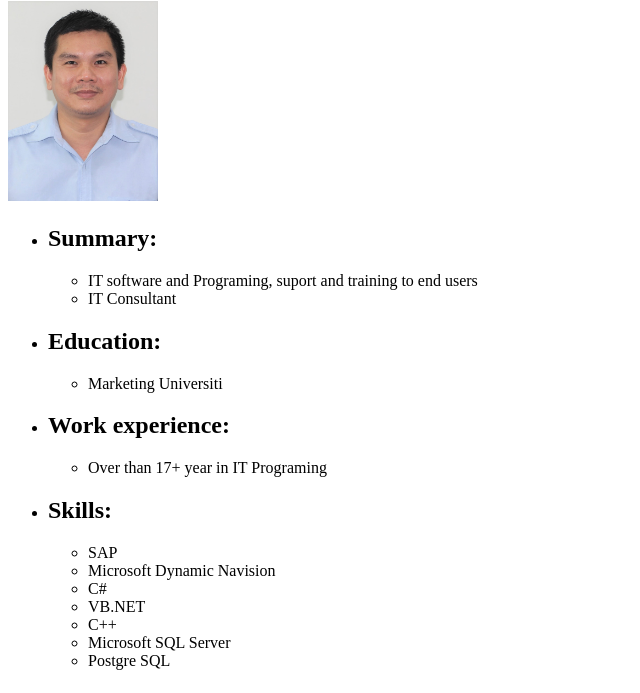
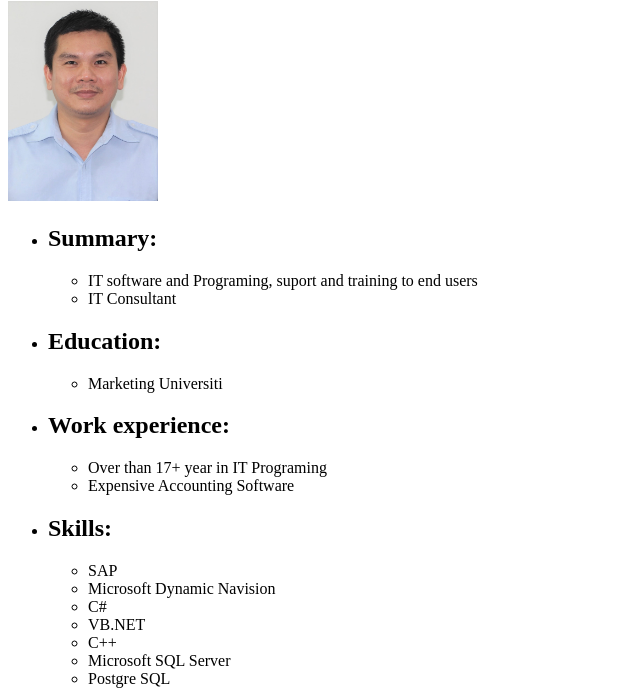
Before and after one commit to qtrung2006/Me-Profile, a plain HTML site: page index.html in a window 1280 px wide. Shown: the part 79-772 px from the top of the page, without its empty margins (0-640 px from the left). Drawn offline with Linux system fonts and the light colour scheme.

Commit message:
Update index.html

```diff
--- a/index.html
+++ b/index.html
@@ -27,6 +27,7 @@
             <h2>Work experience:</h2>
             <ul>
                 <li>Over than 17+  year in IT Programing</li>
+                <li>Expensive Accounting Software</li>
             </ul>
         </li>
         <li>
```
